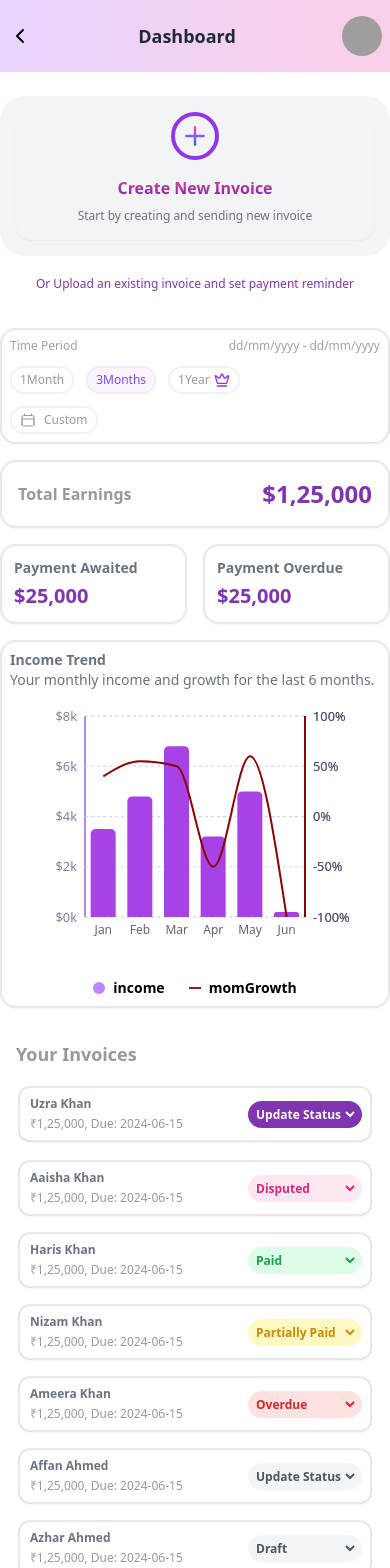
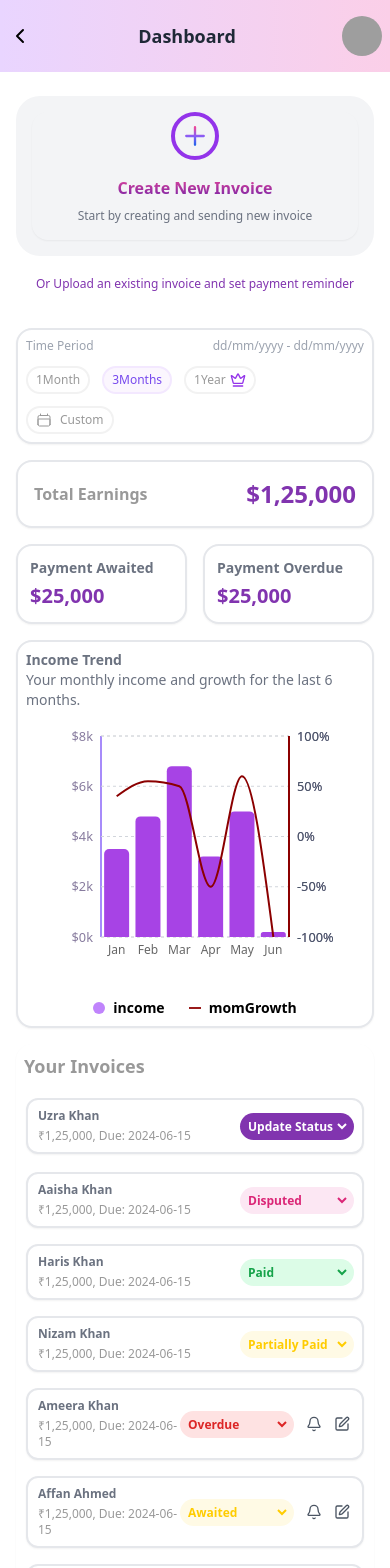
Before and after one commit to Uzrakhan/Dashboard-Sparkonomy, a React (Vite) app: page / in a window 390 px wide. Shown: the top 1568 px of the page. Built offline with nearby package versions, Linux system fonts and the light colour scheme; grey boxes are pictures that could not be loaded.

Commit message:
Added the Bell icon and Pen icon along with thier logic for laptop and mobile screens

```diff
--- a/src/App.jsx
+++ b/src/App.jsx
@@ -20,12 +20,12 @@ function App() {
       {/* Main content area with a two-column layout for laptops */}
       <div className="flex flex-col flex-grow  lg:grid lg:grid-cols-2 lg:gap-6 mt-6 lg:mt-10">
         {/* First Column (Left): Large Invoice Creator */}
-        <div className="lg:col-span-1 lg:px-4">
+        <div className="px-4 lg:col-span-1 lg:px-4 rounded-t-4xl">
           <InvoiceCreator />
         </div>
 
         {/* Second Column (Right): All other smaller cards stacked vertically */}
-        <div className="lg:col-span-1 flex flex-col space-y-4 mt-4 lg:mt-0 lg:px-4">
+        <div className="lg:col-span-1 flex flex-col space-y-4 px-4 mt-4 lg:mt-0 lg:px-4">
           <TimePeriodSelector />
           <TotalEarnings />
           <div className="flex space-x-4">
@@ -35,9 +35,9 @@ function App() {
         </div>
 
         {/* Chart and Invoices list, spanning the full width below the two columns */}
-        <div className="lg:col-span-2 flex flex-col space-y-4 mt-4 lg:px-4">
+        <div className="lg:col-span-2 flex flex-col space-y-4 mt-4 px-4 lg:px-4">
           <Chart />
-          <div className='bg-white rounded-2xl shadow-sm p-4'>
+          <div className='bg-white rounded-2xl shadow-sm p-2'>
             <h2 className='text-lg font-semibold text-[#999999] mb-4'>Your Invoices</h2>
             <div className="flex flex-col space-y-4">
               <InvoiceCard clientName="Uzra Khan" amount="₹1,25,000" date="2024-06-15" initialStatus="Update Status" />
--- a/src/components/InvoiceCard.jsx
+++ b/src/components/InvoiceCard.jsx
@@ -1,15 +1,41 @@
-import React, { useState } from 'react'
+import React, { useState } from 'react';
+import { Bell, Edit, X } from 'lucide-react';
 
 const InvoiceCard = ({ clientName, amount, date, initialStatus }) => {
   const [status, setStatus] = useState(initialStatus);
+  const [showNotificationModal, setShowNotificationModal] = useState(false);
+  const [showEditModal, setShowEditModal] = useState(false);
+  const [isHovered, setIsHovered] = useState(false);
+  const [editData, setEditData] = useState({
+    clientName,
+    amount,
+    date,
+    status: initialStatus
+  })
+
 
   let badgeColorClass;
   let textColorClass;
+
+  const statusOptions = [
+    'Unpaid',
+    'Update Status',
+    'Awaited',
+    'Paid',
+    'Overdue',
+    'Disputed',
+    'Partially Paid',
+    'Draft'
+  ]
 
   switch (status) {
     case 'Paid':
       badgeColorClass = 'bg-green-100';
       textColorClass = 'text-green-600';
+      break;
+    case 'Awaited':
+      badgeColorClass = 'bg-[#fffae5]';
+      textColorClass = 'text-[#ffcc00]';
       break;
     case 'Update Status':
       badgeColorClass = 'bg-[#8134af]';
@@ -24,8 +50,8 @@ const InvoiceCard = ({ clientName, amount, date, initialStatus }) => {
       textColorClass = 'text-pink-600';
       break;
     case 'Partially Paid':
-      badgeColorClass = 'bg-yellow-100';
-      textColorClass = 'text-yellow-600';
+      badgeColorClass = 'bg-[#fffae5]';
+      textColorClass = 'text-[#ffcc00]';
       break;
     case 'Draft':
       badgeColorClass = 'bg-gray-100';
@@ -42,18 +68,18 @@ const InvoiceCard = ({ clientName, amount, date, initialStatus }) => {
     setStatus(event.target.value);
   };
 
-  const statusOptions = [
-    'Update Status',
-    'Unpaid',
-    'Paid',
-    'Overdue',
-    'Disputed',
-    'Partially Paid',
-    'Draft'
-  ]
+  const handleEditSave = () => {
+    setStatus(editData.status);
+    setShowEditModal(false);
+  }
 
   return (
-    <div className='bg-white rounded-xl shadow-sm px-2 lg:p-6 flex justify-between items-center m-0.5 border-2'>
+    <>
+      <div
+        className='bg-white rounded-xl shadow-sm px-2 lg:p-4 flex justify-between items-center m-0.5 border-2'
+        onMouseEnter={() => setIsHovered(true)}
+        onMouseLeave={() => setIsHovered(false)}
+      >
         <div className='flex flex-col border-[#f2f2f2] p-0.5 py-2 border-1'>
           <h4 className='text-[#6b7280] font-semibold text-xs lg:text-lg'>
             {clientName}
@@ -63,7 +89,8 @@ const InvoiceCard = ({ clientName, amount, date, initialStatus }) => {
           </p>
         </div>
 
-      <div className={`rounded-full px-1 py-1 text-xs font-semibold ${badgeColorClass} ${textColorClass}`}>
+        <div className="flex items-center gap-2">
+          <div className={`rounded-full px-1 py-1 text-xs lg:text-sm font-semibold ${badgeColorClass} ${textColorClass}`}>
             <select
               value={status}
               onChange={handleStatusChange}
@@ -76,7 +103,157 @@ const InvoiceCard = ({ clientName, amount, date, initialStatus }) => {
               ))}
             </select>
           </div>
+
+          {/* Always show on mobile (lg:hidden), show on hover for desktop (hidden lg:block) */}
+          {(status === 'Overdue' || status === 'Awaited' || status === 'Draft') && (
+            <div className="flex items-center gap-1 lg:hidden">
+              <button
+                onClick={() => setShowNotificationModal(true)}
+                className="p-1 text-gray-600 hover:text-gray-800 hover:bg-gray-100 rounded-full transition-colors"
+              >
+                <Bell size={16} />
+              </button>
+
+              <button
+                onClick={() => setShowEditModal(true)}
+                className="p-1 text-gray-600 hover:text-gray-800 hover:bg-gray-100 rounded-full transition-colors"
+              >
+                <Edit size={16} />
+              </button>
             </div>
+          )}
+
+          {isHovered && (status === 'Overdue' || status === 'Awaited' || status === 'Draft') && (
+            <div className='hidden lg:flex items-center gap-1'>
+              {/* Bell Icon */}
+              <button
+                onClick={() => setShowNotificationModal(true)}
+                className="p-1 text-gray-400 hover:text-gray-600 hover:bg-gray-100 rounded-full transition-colors"
+              >
+                <Bell size={16} />
+              </button>
+
+              {/* Pen Icon */}
+              <button
+                onClick={() => setShowEditModal(true)}
+                className="p-1 text-gray-400 hover:text-gray-600 hover:bg-gray-100 rounded-full transition-colors"
+              >
+                <Edit size={16} />
+              </button>
+            </div>
+          )}
+        </div>
+      </div>
+
+      {/* Notification Modal */}
+      {showNotificationModal && (
+        <div className="fixed inset-0 bg-black bg-opacity-50 flex items-center justify-center p-4 z-50">
+          <div className="bg-white rounded-xl p-6 w-full max-w-sm">
+            <div className="flex justify-between items-center mb-4">
+              <h3 className="text-lg font-semibold">Set Reminder</h3>
+              <button onClick={() => setShowNotificationModal(false)}>
+                <X size={20} className="text-gray-500" />
+              </button>
+            </div>
+
+            <div className="space-y-4">
+              <div>
+                <label className="block text-sm font-medium mb-2">Reminder Options</label>
+                <div className="space-y-2">
+                  <label className="flex items-center">
+                    <input type="checkbox" className="mr-2" />
+                    <span className="text-sm">1 day before due date</span>
+                  </label>
+                  <label className="flex items-center">
+                    <input type="checkbox" className="mr-2" />
+                    <span className="text-sm">On due date</span>
+                  </label>
+                  <label className="flex items-center">
+                    <input type="checkbox" className="mr-2" />
+                    <span className="text-sm">Weekly reminders</span>
+                  </label>
+                </div>
+              </div>
+
+              <button
+                onClick={() => setShowNotificationModal(false)}
+                className="w-full bg-purple-600 text-white py-2 rounded-lg hover:bg-purple-700 transition-colors"
+              >
+                Save Reminders
+              </button>
+            </div>
+          </div>
+        </div>
+      )}
+
+      {/* Edit Modal */}
+      {showEditModal && (
+        <div className="fixed inset-0 bg-black bg-opacity-50 flex items-center justify-center p-4 z-50">
+          <div className="bg-white rounded-xl p-6 w-full max-w-sm">
+            <div className="flex justify-between items-center mb-4">
+              <h3 className="text-lg font-semibold">Edit Invoice</h3>
+              <button onClick={() => setShowEditModal(false)}>
+                <X size={20} className="text-gray-500" />
+              </button>
+            </div>
+
+            <div className="space-y-4">
+              <div>
+                <label className="block text-sm font-medium mb-1">Client Name</label>
+                <input
+                  type="text"
+                  value={editData.clientName}
+                  onChange={(e) => setEditData({...editData, clientName: e.target.value})}
+                  className="w-full border border-gray-300 rounded-lg px-3 py-2 text-sm"
+                />
+              </div>
+
+              <div>
+                <label className="block text-sm font-medium mb-1">Amount</label>
+                <input
+                  type="text"
+                  value={editData.amount}
+                  onChange={(e) => setEditData({...editData, amount: e.target.value})}
+                  className="w-full border border-gray-300 rounded-lg px-3 py-2 text-sm"
+                />
+              </div>
+
+              <div>
+                <label className="block text-sm font-medium mb-1">Due Date</label>
+                <input
+                  type="date"
+                  value={editData.date}
+                  onChange={(e) => setEditData({...editData, date: e.target.value})}
+                  className="w-full border border-gray-300 rounded-lg px-3 py-2 text-sm"
+                />
+              </div>
+
+              <div>
+                <label className="block text-sm font-medium mb-1">Status</label>
+                <select
+                  value={editData.status}
+                  onChange={(e) => setEditData({...editData, status: e.target.value})}
+                  className="w-full border border-gray-300 rounded-lg px-3 py-2 text-sm"
+                >
+                  {statusOptions.map((option) => (
+                    <option key={option} value={option}>
+                      {option}
+                    </option>
+                  ))}
+                </select>
+              </div>
+
+              <button
+                onClick={handleEditSave}
+                className="w-full bg-purple-600 text-white py-2 rounded-lg hover:bg-purple-700 transition-colors"
+              >
+                Save Changes
+              </button>
+            </div>
+          </div>
+        </div>
+      )}
+    </>
   )
 }
 
```
Lines whose indentation alone changed are shown as unchanged.
